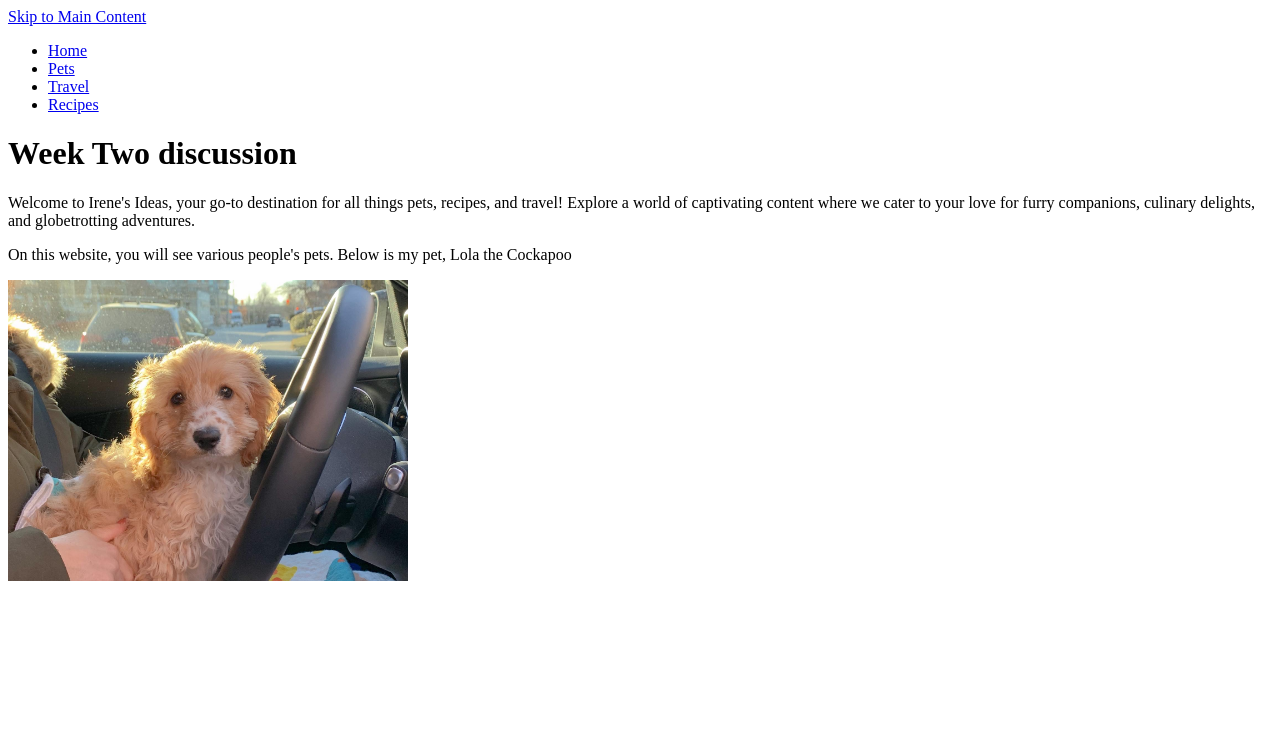
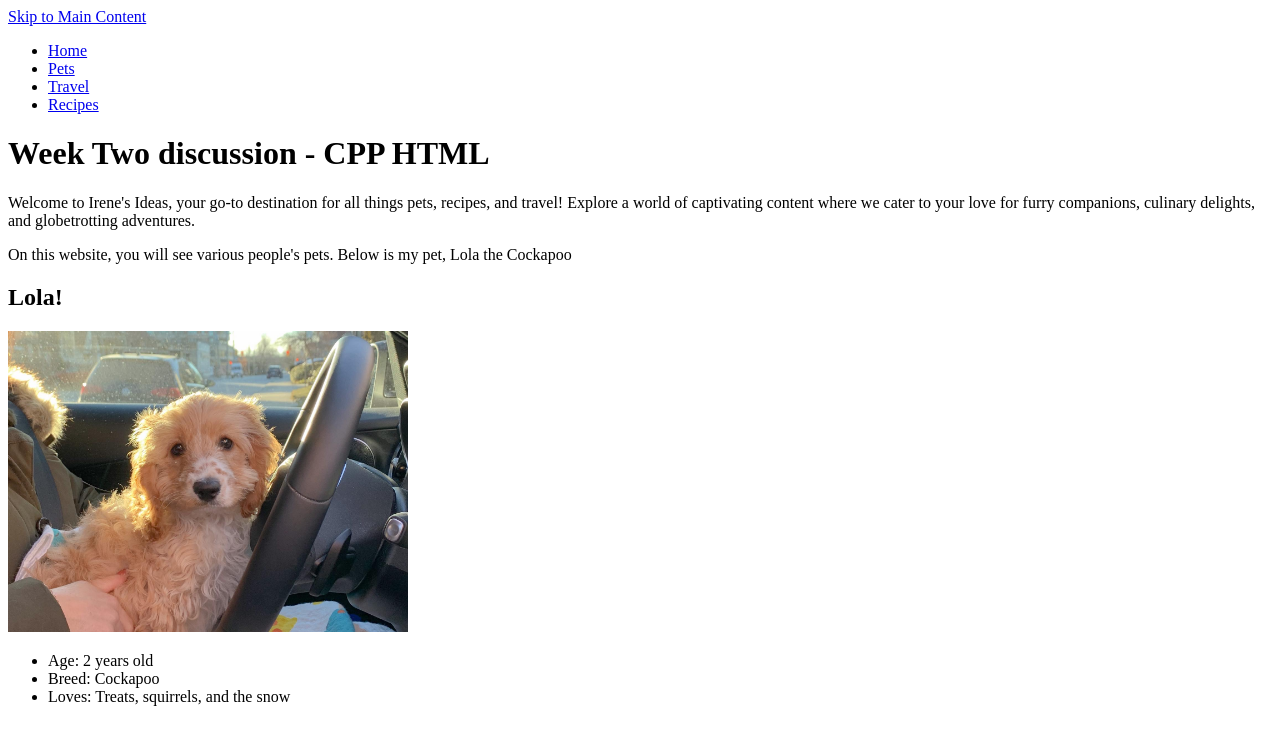
Before and after one commit to irenecai8/ccp_html_w24, a plain HTML site: page index.html in a window 1280 px wide. Drawn offline with Linux system fonts and the light colour scheme.

Commit message:
Add files via upload

```diff
--- a/index.html
+++ b/index.html
@@ -6,7 +6,7 @@
     <title>Pets</title>
 </head>
 <body>
-    <a href = "#main">Skip to Main Content</a>
+    <a href = "#main-content">Skip to Main Content</a>
     <header>
         <nav>
             <ul>
@@ -16,10 +16,10 @@
                 <li><a href="recipes.html">Recipes</a></li>
             </ul>
         </nav>
-        <h1>Week Two discussion</h1>
+        <h1>Week Two discussion - CPP HTML</h1>
 
     </header>
-    <main id = "main">
+    <main id = "main-content">
 
         <div>
             <p>Welcome to Irene's Ideas, your go-to destination for all things pets, recipes, and travel! Explore a world of captivating content where we cater to your love for furry companions, culinary delights, and globetrotting adventures. </p>
@@ -28,7 +28,13 @@
 
 <div>
     <p> On this website, you will see various people's pets. Below is my pet, Lola the Cockapoo</p>
+    <h2>Lola!</h2>
     <img src = "images/lola.JPG" width = "400" alt = "Lola sitting on my mom's lap in the car.">
+    <ul>
+        <li>Age: 2 years old</li>
+        <li>Breed: Cockapoo</li>
+        <li>Loves: Treats, squirrels, and the snow</li>
+    </ul>
 </div>
 
             <!-- Jackie Wolf -->
```
Also changed, not shown: pets.html (+5 -3 lines), recipes.html (+2 -2 lines), travel.html (+2 -2 lines).
